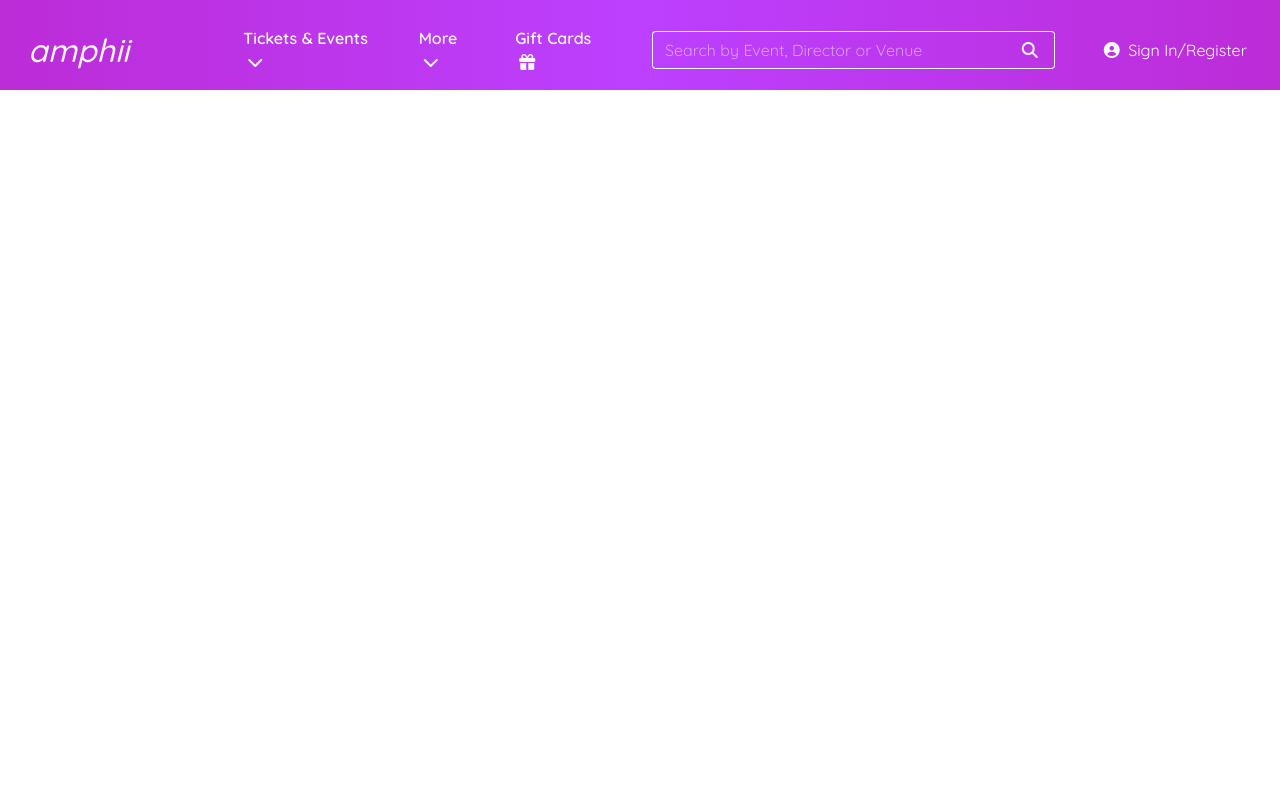
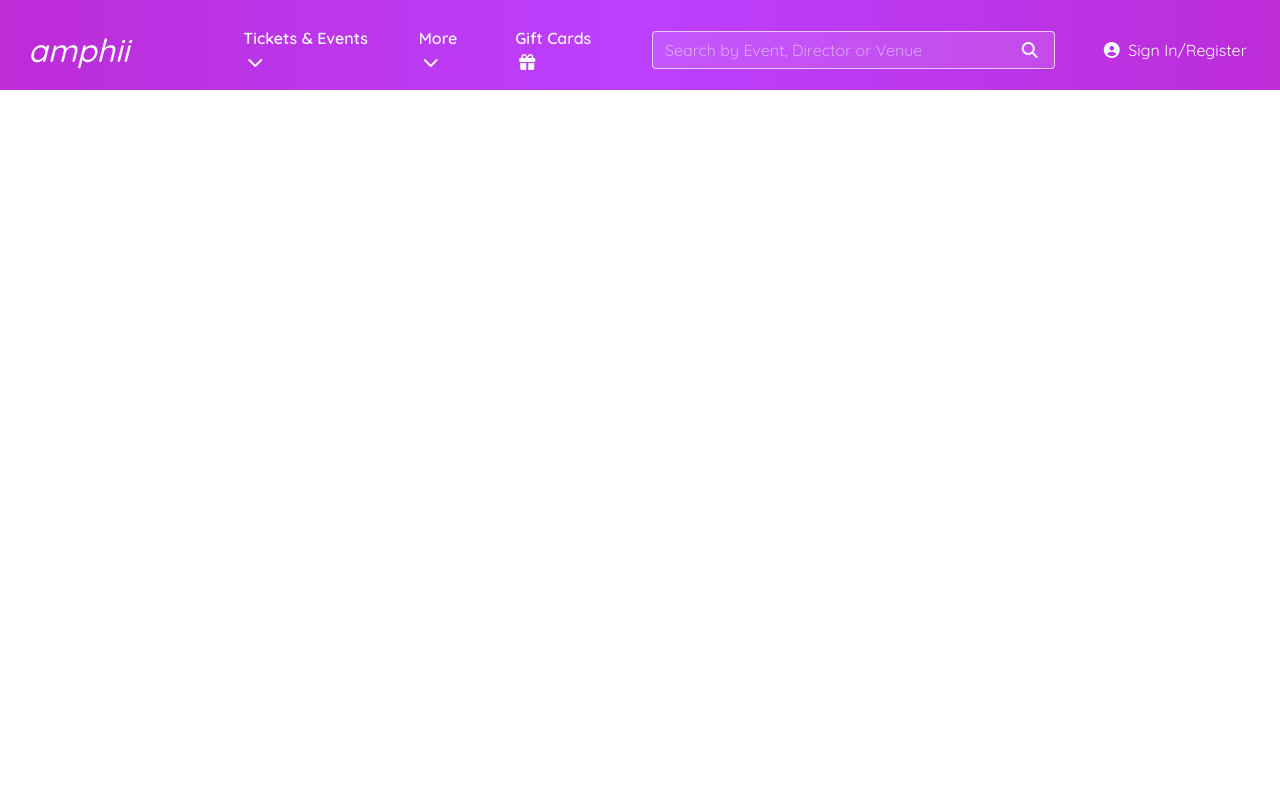
Before and after one commit to S-Lowes/Code-Institute-MS4, a Django app: page / in a window 1280 px wide. Run offline with Django 3.2, Linux system fonts and the light colour scheme; some libraries are stand-ins or nearby versions.

Commit message:
(refactor): Change css method for search bar styling & add additional styling

```diff
--- a/static/css/base.css
+++ b/static/css/base.css
@@ -16,7 +16,7 @@ header {
 }
 
 .icon {
-    color: #f8f9fa !important;
+    color: #f8f9fa;
     align-items: center;
     display: inline-flex;
     justify-content: center;
@@ -44,16 +44,42 @@ header {
     background-color: transparent;
 }
 
+.btn-outline-secondary {
+    border-top-left-radius: 4px !important;
+    border-bottom-left-radius: 4px !important;
+}
+
 .btn-outline-secondary:hover,
 .btn-outline-secondary:active,
-.btn-outline-secondary:focus
-{
-    background-color: transparent !important;
-    box-shadow: unset !important;
+.btn-outline-secondary:focus {
+    background-color: #bc40ff;
+    box-shadow: unset;
+    background-image: linear-gradient(rgba(0, 0, 0, 0.1), rgba(0, 0, 0, 0.176));
 }
 
-::placeholder {
+.search-border {
+    border-radius: 4px;
+    border: 1px solid rgba(255, 255, 255, 0.7);
+    background-color: rgba(255, 255, 255, 0.12);
+}
+
+.search-border:focus-within {
+    background-color: #f8f9fa;
+}
+
+input::placeholder {
     color: rgba(248, 249, 250, 0.5) !important;
+}
+
+input:focus::placeholder {
+    color: rgba(33, 37, 41, 0.5) !important;
+}
+
+.form-control:focus {
+    color: #212529 !important;
+    background-color: transparent;
+    outline: 0;
+    box-shadow: none;
 }
 
 /*
@@ -71,9 +97,9 @@ header {
 
 /* Slightly larger container on xl screens */
 @media (min-width: 1200px) {
-  .container {
-    max-width: 80%;
-  }
+    .container {
+        max-width: 80%;
+    }
 }
 
 /* fixed top navbar only on medium and up */
--- a/templates/base.html
+++ b/templates/base.html
@@ -56,13 +56,14 @@
             {% include 'includes/main-nav.html' %}
           </nav>
         </div>
+        <!-- sibling-focus sibling-highlight -->
         <div class="col-12 col-lg-4 my-auto py-1 py-lg-0">
           <form method="GET" action="">
-            <div class="input-group w-100">
-              <input class="form-control border-end-0 border-light transparent" type="text" name="q"
+            <div class="input-group w-100 search-border">
+              <input class="form-control text-light transparent border-0" type="text" name="q"
                 placeholder="Search by Event, Director or Venue">
-                <button class="btn btn-outline-secondary border-start-0 border-light transparent" type="submit">
-                  <span class="icon">
+                <button class="btn btn-outline-secondary transparent border-0" type="submit">
+                  <span class="icon search-icon">
                     <i class="fas fa-search"></i>
                   </span>
                 </button>
--- a/templates/includes/main-nav.html
+++ b/templates/includes/main-nav.html
@@ -1,24 +1,7 @@
-<!--
-<div class="navbar-nav">
-    <a class="nav-item my-0 text-light">
-        Tickets & Events
-        <span class="icon">
-            <i class="fas fa-chevron-down"></i>
-        </span>
-    </a>
-    <a class="nav-link my-0 text-light">
-        More
-        <span class="icon">
-            <i class="fas fa-chevron-down"></i>
-        </span>
-    </a>
-</div>
--->
-
 <div class="collapse navbar-collapse" id="nav-content">
     <ul class="navbar-nav w-auto mx-auto">
         <li class="nav-item d-block d-md-none">
-            <a class="nav-link" href="{% url 'home' %}" id="home-link">
+            <a class="nav-link text-light" href="{% url 'home' %}" id="home-link">
                 Home
             </a>
         </li>
@@ -54,7 +37,7 @@
         </li>
 
         <li class="nav-item">
-            <a class="nav-link text-light my-0" href="#">
+            <a class="nav-link text-light my-0" href="#" id="gift-card-link">
                 Gift Cards
                 <span class="icon">
                     <i class="fas fa-gift"></i>
```
